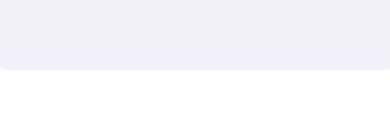
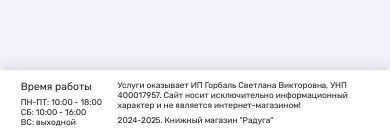
Before and after one commit to homerioni/raduga, a Next.js app: page / in a window 390 px wide. Shown: the part 4675-4811 px from the top of the page. Before the commit the page ends 4745 px from the top, so only its background shows below. Built offline with nearby package versions, Linux system fonts and the light colour scheme.

Commit message:
add catalog page and footer

```diff
--- a/src/app/layout.tsx
+++ b/src/app/layout.tsx
@@ -1,5 +1,6 @@
 import { ReactNode } from 'react';
-import Header from '../components/Header';
+import { Footer } from '../components/Footer';
+import { Header } from '../components/Header';
 import { MyMap } from '../components/MyMap';
 import { vars } from '../constants';
 import '../components/ui/font/stylesheet.css';
@@ -14,6 +15,7 @@ export default function RootLayout({ children }: { children: ReactNode }) {
           {children}
           <MyMap />
         </main>
+        <Footer />
       </body>
     </html>
   );
--- /dev/null
+++ b/src/components/Footer/index.tsx
@@ -0,0 +1,24 @@
+import s from './styles.module.scss';
+
+export const Footer = () => {
+  return (
+    <footer className={s.main}>
+      <div className="container">
+        <div className={s.date}>
+          <h2>Время работы</h2>
+          <p>ПН-ПТ: 10:00 - 18:00</p>
+          <p>СБ: 10:00 - 16:00</p>
+          <p>ВС: выходной</p>
+        </div>
+        <div className={s.desc}>
+          <p>
+            Услуги оказывает ИП Горбаль Светлана Викторовна, УНП 400017957. Сайт
+            носит исключительно информационный характер и не является
+            интернет-магазином!
+          </p>
+          <p>2024-2025. Книжный магазин "Радуга"</p>
+        </div>
+      </div>
+    </footer>
+  );
+};
--- /dev/null
+++ b/src/components/Footer/styles.module.scss
@@ -0,0 +1,44 @@
+.main {
+  padding: 2rem 0;
+  box-shadow: 0 max(-3px, -.3rem) 1rem 0 rgba(0, 0, 0, 0.1);
+
+  > * {
+    display: flex;
+    justify-content: space-between;
+  }
+}
+
+.date {
+  font-size: 1.6rem;
+
+  > h2 {
+    margin-bottom: 1rem;
+    font-size: 2rem;
+  }
+}
+
+.desc {
+  display: flex;
+  flex-direction: column;
+  gap: 1rem;
+  width: 50%;
+  font-size: 1.6rem;
+}
+
+@media (max-width: 48em) {
+  .main {
+    box-shadow: 0 max(-6px, -.6rem) 2rem 0 rgba(0, 0, 0, 0.1);
+
+    > * {
+      gap: 3rem;
+    }
+  }
+
+  .date {
+    flex: none;
+  }
+
+  .desc {
+    width: 100%;
+  }
+}
--- a/src/components/Header/HeaderContacts/index.tsx
+++ b/src/components/Header/HeaderContacts/index.tsx
@@ -1,13 +1,17 @@
 import Link from 'next/link';
+import InstagramIcon from '../../../icons/InstagramIcon';
 import MapIcon from '../../../icons/MapIcon';
-import PhoneIcon from '../../../icons/PhoneIcon';
 import s from './styles.module.scss';
 
 const HeaderContacts = () => (
   <div className={s.contacts}>
-    <Link href="tel:375291802283" className={`${s.phone} desktop`}>
-      <PhoneIcon />
-      <span>+375 (29) 180-22-83</span>
+    <Link
+      href="https://www.instagram.com/book_shop_rainbow/"
+      target="_blank"
+      className={`${s.phone} desktop`}
+    >
+      <InstagramIcon />
+      <span>@book_shop_rainbow</span>
     </Link>
     <Link href="#map" className={s.address}>
       <MapIcon />
--- a/src/components/Header/HeaderContacts/styles.module.scss
+++ b/src/components/Header/HeaderContacts/styles.module.scss
@@ -50,6 +50,7 @@
   > svg {
     width: 2rem;
     height: 2rem;
+    margin: 0 1px;
   }
 }
 
--- a/src/components/Header/index.tsx
+++ b/src/components/Header/index.tsx
@@ -8,7 +8,7 @@ import HeaderLogo from './HeaderLogo';
 import HeaderSearch from './HeaderSearch';
 import s from './styles.module.scss';
 
-const Header = () => {
+export const Header = () => {
   const [isOpenCatalog, setIsOpenCatalog] = useState<boolean | string>(false);
 
   const toggleIsOpenCatalog = () => {
@@ -46,5 +46,3 @@ const Header = () => {
     </>
   );
 };
-
-export default Header;
--- a/src/components/ui/Pagination/index.tsx
+++ b/src/components/ui/Pagination/index.tsx
@@ -3,9 +3,6 @@ import s from './styles.module.scss';
 
 export const Pagination = () => (
   <div className={s.pagination}>
-    <Link href="/catalog">
-      <span />
-    </Link>
     <Link href="/catalog" className={s.active}>
       1
     </Link>
@@ -13,8 +10,5 @@ export const Pagination = () => (
     <Link href="/catalog">3</Link>
     <span>...</span>
     <Link href="/catalog">6</Link>
-    <Link href="/catalog">
-      <span />
-    </Link>
   </div>
 );
--- /dev/null
+++ b/src/icons/InstagramIcon.tsx
@@ -0,0 +1,17 @@
+/* eslint-disable max-len */
+
+const InstagramIcon = () => (
+  <svg
+    enableBackground="new 0 0 512 512"
+    viewBox="0 0 512 512"
+    xmlns="http://www.w3.org/2000/svg"
+  >
+    <g>
+      <path d="M505,257c0,34.8-0.7,69.7,0.2,104.5c1.5,61.6-37.2,109.2-86.5,130.4c-19.8,8.5-40.6,13-62.1,13c-67.3,0.1-134.7,1-202-0.3   c-50.7-1-92.4-22.2-122.3-64c-15.7-22-23.2-47-23.2-74.1c0-71.7,0-143.3,0-215c0-58.5,28.5-99.4,79.1-126C110.2,14,134.1,9.1,159,9   c65.3,0,130.7-0.4,196,0.2c50.7,0.4,93,19.8,124.2,60.6c17.4,22.8,25.8,49,25.8,77.8C505,184,505,220.5,505,257z M46,257   c0,36.7,0,73.3,0,110c0,16.4,3.8,31.8,12.3,45.7c22.3,36.5,56,54.3,97.8,55c67.1,1,134.3,0.4,201.5,0.2c16.5,0,32.5-3.4,47.4-10.5   c40.6-19.4,63.3-50.3,63.1-96.7c-0.4-71-0.1-142-0.1-213c0-20.1-5.7-38.5-17.6-54.7c-23-31.1-54.8-46.4-92.8-46.8   c-67-0.8-134-0.3-201-0.2c-14.3,0-28.1,2.9-41.5,7.9c-36.8,13.7-71,48.4-69.4,99.5C46.9,188,46,222.5,46,257z" />
+      <path d="M257.6,363c-64.5,0-116.5-51.4-116.6-115.4c-0.1-63,52.3-114.6,116.4-114.6c64.3-0.1,116.5,51.4,116.6,114.9   C374,311.3,321.9,362.9,257.6,363z M257.6,326c43.9,0,79.5-35.1,79.4-78.3c-0.1-42.8-35.7-77.8-79.4-77.8   c-43.9,0-79.7,34.9-79.7,78C178,291.1,213.7,326.1,257.6,326z" />
+      <path d="M387.5,98c13.5,0,24.5,11.5,24.5,25.6c-0.1,14.1-11.2,25.5-24.7,25.4c-13.3-0.1-24.2-11.5-24.2-25.3   C363,109.6,374,98,387.5,98z" />
+    </g>
+  </svg>
+);
+
+export default InstagramIcon;
```
Also changed, not shown: src/components/ui/Pagination/styles.module.scss (+0 -39 lines).
